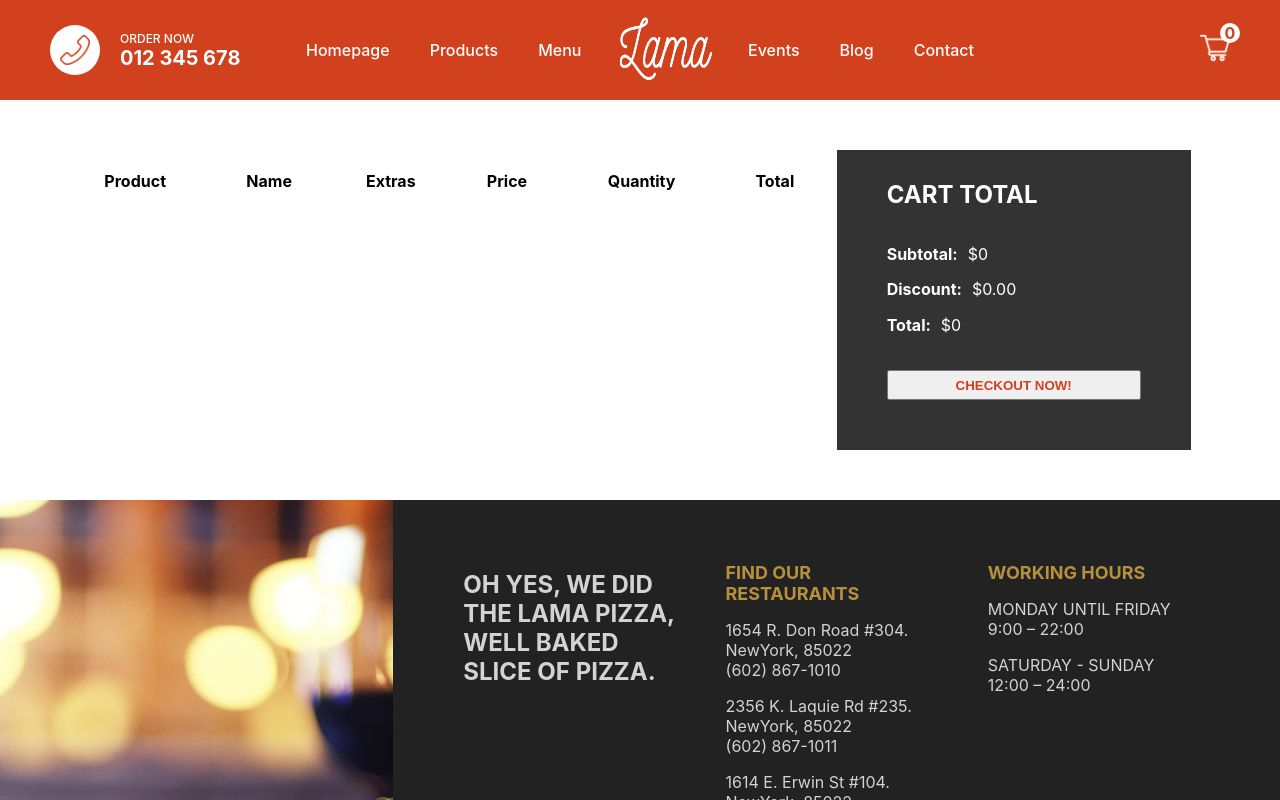
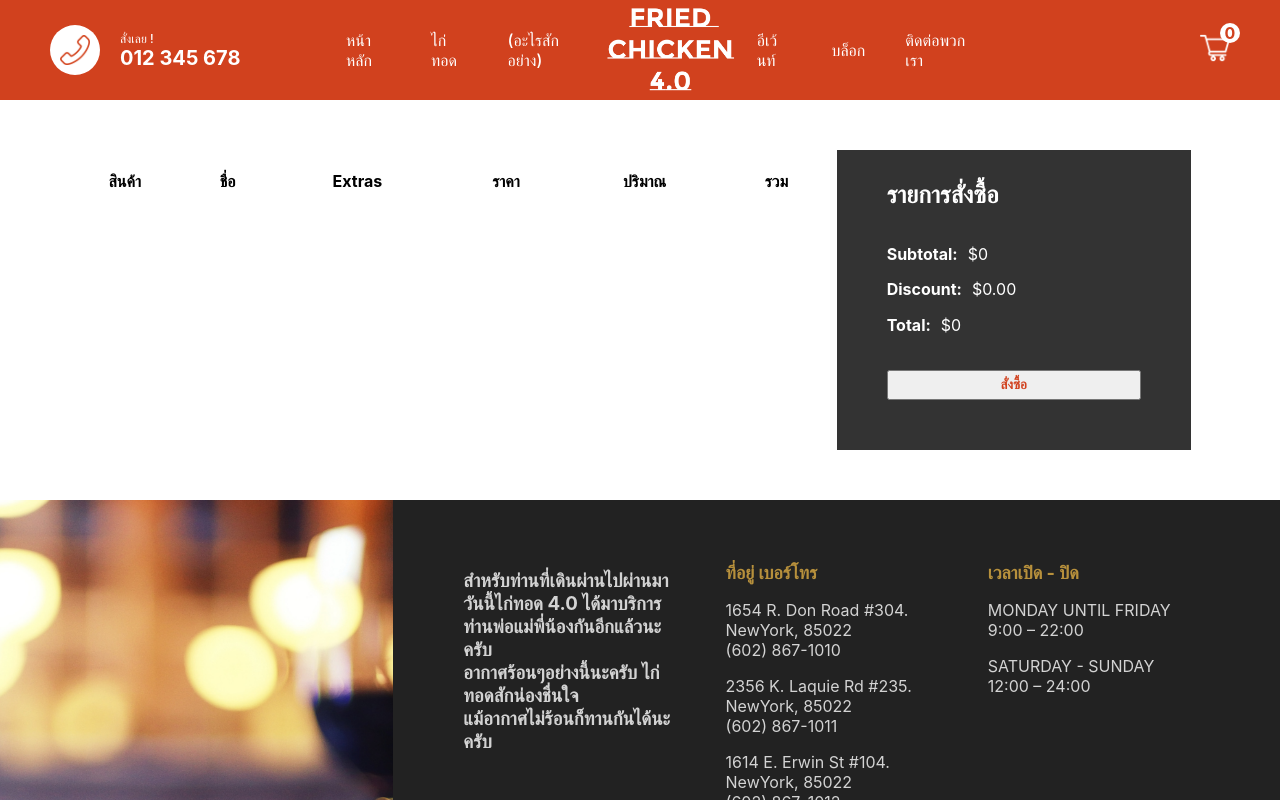
Before and after one commit to Abdulhakim-Maha/SDP-PROJECT, a Next.js app: page /cart in a window 1280 px wide. Shown: the top 800 px of the page. Built offline with nearby package versions, Linux system fonts and the light colour scheme.

Commit message:
change UI to thai ver.

```diff
--- a/components/Footer.tsx
+++ b/components/Footer.tsx
@@ -10,12 +10,16 @@ const Footer = () => {
       </div>
       <div className={style.item}>
         <div className={style.card}>
-          <h2 className={style.motto}>
-            OH YES, WE DID THE LAMA PIZZA, WELL BAKED SLICE OF PIZZA.
-          </h2>
+          <h3 className={style.motto}>
+          สำหรับท่านที่เดินผ่านไปผ่านมา
+          <br/>วันนี้ไก่ทอด 4.0 ได้มาบริการท่านพ่อแม่พี่น้องกันอีกแล้วนะครับ
+          <br/>อากาศร้อนๆอย่างนี้นะครับ ไก่ทอดสักน่องชื่นใจ
+          <br/>แม้อากาศไม่ร้อนก็ทานกันได้นะครับ
+
+          </h3>
         </div>
         <div className={style.card}>
-          <h1 className={style.title}>FIND OUR RESTAURANTS</h1>
+          <h1 className={style.title}>ที่อยู่ เบอร์โทร</h1>
           <p className={style.text}>
             1654 R. Don Road #304.
             <br /> NewYork, 85022
@@ -38,7 +42,7 @@ const Footer = () => {
           </p>
         </div>
         <div className={style.card}>
-          <h1 className={style.title}>WORKING HOURS</h1>
+          <h1 className={style.title}>เวลาเปิด - ปิด</h1>
           <p className={style.text}>
             MONDAY UNTIL FRIDAY
             <br /> 9:00 – 22:00
--- a/components/Navbar.tsx
+++ b/components/Navbar.tsx
@@ -13,21 +13,21 @@ const Navbar = () => {
           <Image src={"/img/telephone.png"} width={"32"} height={"32"} alt="" />
         </div>
         <div className={style.texts}>
-          <div className={style.text}>order now</div>
+          <div className={style.text}>สั่งเลย !</div>
           <div className={style.text}>012 345 678</div>
         </div>
       </div>
       <div className={style.item}>
         <ul className={style.list}>
           <Link href={'/'}>
-            <li className={style.listItem}>Homepage</li>
+            <li className={style.listItem}>หน้าหลัก</li>
           </Link>
-          <li className={style.listItem}>Products</li>
-          <li className={style.listItem}>Menu</li>
-          <Image src={"/img/logo.png"} alt="" width={"160"} height={"96"} />
-          <li className={style.listItem}>Events</li>
-          <li className={style.listItem}>Blog</li>
-          <li className={style.listItem}>Contact</li>
+          <li className={style.listItem}>ไก่ทอด</li>
+          <li className={style.listItem}>(อะไรสักอย่าง)</li>
+          <Image src={"/img/FC-logo.png"} alt="" width={"150"} height={"150"} />
+          <li className={style.listItem}>อีเว้นท์</li>
+          <li className={style.listItem}>บล็อก</li>
+          <li className={style.listItem}>ติดต่อพวกเรา</li>
         </ul>
       </div>
       <Link href={"/cart"}>
--- a/package.json
+++ b/package.json
@@ -14,10 +14,10 @@
     "axios": "^0.26.1",
     "cookie": "^0.4.2",
     "mongoose": "^6.1.9",
-    "next": "12.0.9",
+    "next": "^12.1.4",
     "node-sass": "5",
-    "react": "17.0.2",
-    "react-dom": "17.0.2",
+    "react": "^18.0.0",
+    "react-dom": "^18.0.0",
     "react-redux": "^7.2.6"
   },
   "devDependencies": {
--- a/pages/cart.tsx
+++ b/pages/cart.tsx
@@ -99,12 +99,12 @@ const Cart = () => {
         <table className={styles.table}>
           <tbody>
             <tr className={styles.trTitle}>
-              <th>Product</th>
-              <th>Name</th>
+              <th>สินค้า</th>
+              <th>ชื่อ</th>
               <th>Extras</th>
-              <th>Price</th>
-              <th>Quantity</th>
-              <th>Total</th>
+              <th>ราคา</th>
+              <th>ปริมาณ</th>
+              <th>รวม</th>
             </tr>
           </tbody>
           <tbody>
@@ -150,7 +150,7 @@ const Cart = () => {
       </div>
       <div className={styles.right}>
         <div className={styles.wrapper}>
-          <h2 className={styles.title}>CART TOTAL</h2>
+          <h2 className={styles.title}>รายการสั่งซื้อ</h2>
           <div className={styles.totalText}>
             <b className={styles.totalTextTitle}>Subtotal:</b>${cart.total}
           </div>
@@ -166,7 +166,7 @@ const Cart = () => {
                 className={styles.payButton}
                 onClick={() => setCash(true)}
               >
-                CASH ON DELIVERY
+                ชำระเงินปลายทาง
               </button>
               <PayPalScriptProvider
                 options={{
@@ -181,7 +181,7 @@ const Cart = () => {
             </div>
           ) : (
             <button onClick={() => setOpen(true)} className={styles.button}>
-              CHECKOUT NOW!
+              สั่งซื้อ
             </button>
           )}
         </div>
--- a/styles/Cart.module.scss
+++ b/styles/Cart.module.scss
@@ -11,26 +11,33 @@
       width: 100%;
       border-spacing: 20px;
 
-      .trTitle {
-      }
+      .trTitle {}
+
       .tr {
         td {
+          align-items: center;
+          text-align: center;
+
           .imgContainer {
             width: 100px;
             height: 100px;
             position: relative;
+            margin-left: auto;
+            margin-right: auto;
           }
+
           .name {
             font-weight: 500;
             color: $main-color;
             font-size: 18px;
           }
-          .extras {
-          }
-          .price {
-          }
-          .quantity {
-          }
+
+          .extras {}
+
+          .price {}
+
+          .quantity {}
+
           .total {
             font-weight: 500;
             font-size: 18px;
@@ -39,8 +46,10 @@
       }
     }
   }
+
   .right {
     flex: 1;
+
     .wrapper {
       width: 90%;
       min-height: 300px;
@@ -51,13 +60,15 @@
       flex-direction: column;
       justify-content: space-between;
       color: white;
-      .title {
-      }
+
+      .title {}
+
       .totalText {
         .totalTextTitle {
           margin-right: 10px;
         }
       }
+
       .button {
         height: 30px;
         color: $main-color;
@@ -88,17 +99,20 @@
   .container {
     flex-direction: column;
     padding: 20px;
+
     .right {
       .wrapper {
         width: 100%;
       }
     }
+
     .left {
       .table {
         display: flex;
         flex-direction: column;
         align-items: center;
         justify-content: center;
+
         .tr {
           display: flex;
           flex-direction: column;
@@ -107,33 +121,40 @@
           margin-bottom: 20px;
 
           td {
+
             .extras,
             .price,
             .quantity {
               font-size: 22px;
             }
+
             .price::before {
               content: "Price: ";
               font-weight: 500;
             }
+
             .quantity::before {
               content: "Quantity: ";
               font-weight: 500;
             }
+
             .total::before {
               content: "Total: ";
               font-weight: 500;
             }
+
             .imgContainer {
               width: 35vw;
               height: 35vw;
             }
+
             .name,
             .total {
               font-size: 24px;
             }
           }
         }
+
         .trTitle {
           display: none;
         }
--- a/styles/Navbar.module.scss
+++ b/styles/Navbar.module.scss
@@ -39,7 +39,7 @@ $main-color: #d1411e;
     }
 
     .list {
-      padding: 0;
+      padding: 10;
       display: flex;
       align-items: center;
       list-style: none;
```
Also changed, not shown: pages/product/[id].tsx (+4 -4 lines), helloworld.txt (deleted), public/img/FC-logo.png (added), 1 other file (tests, documents, lock files or other folders).
